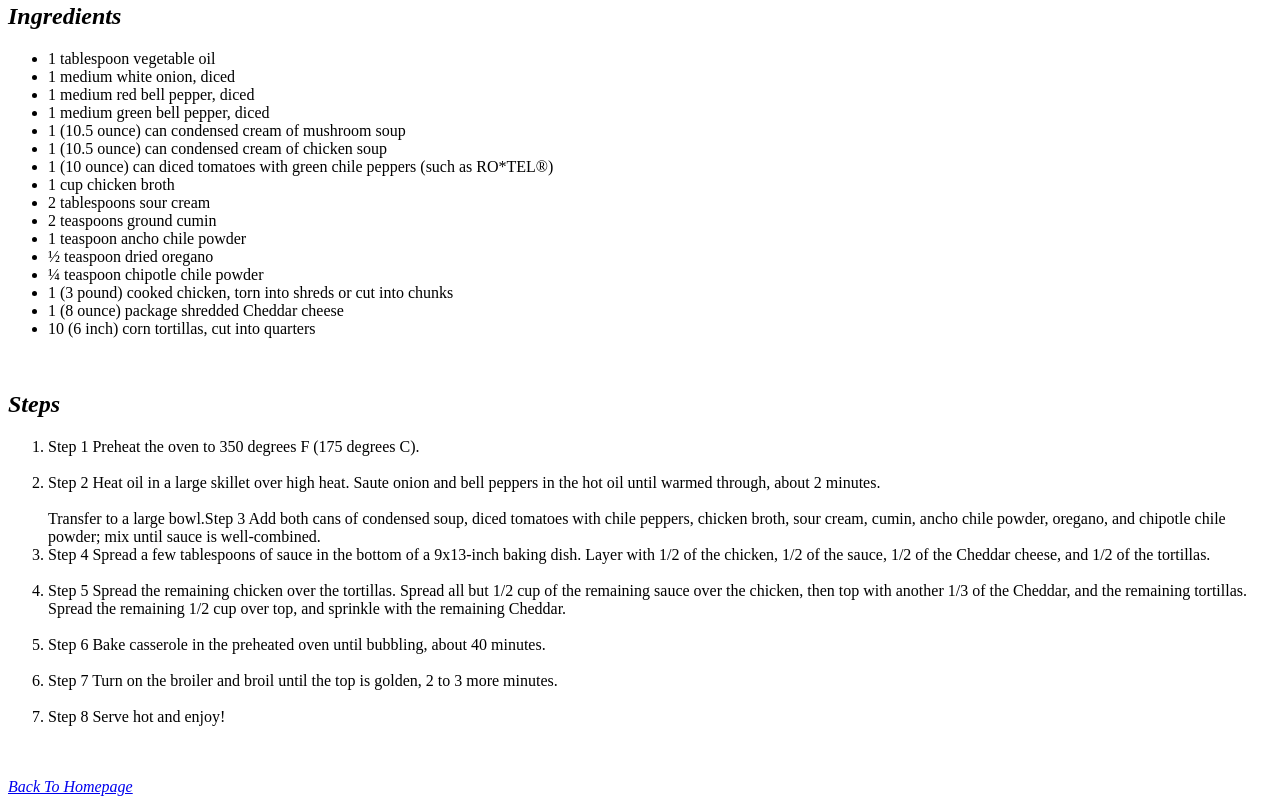
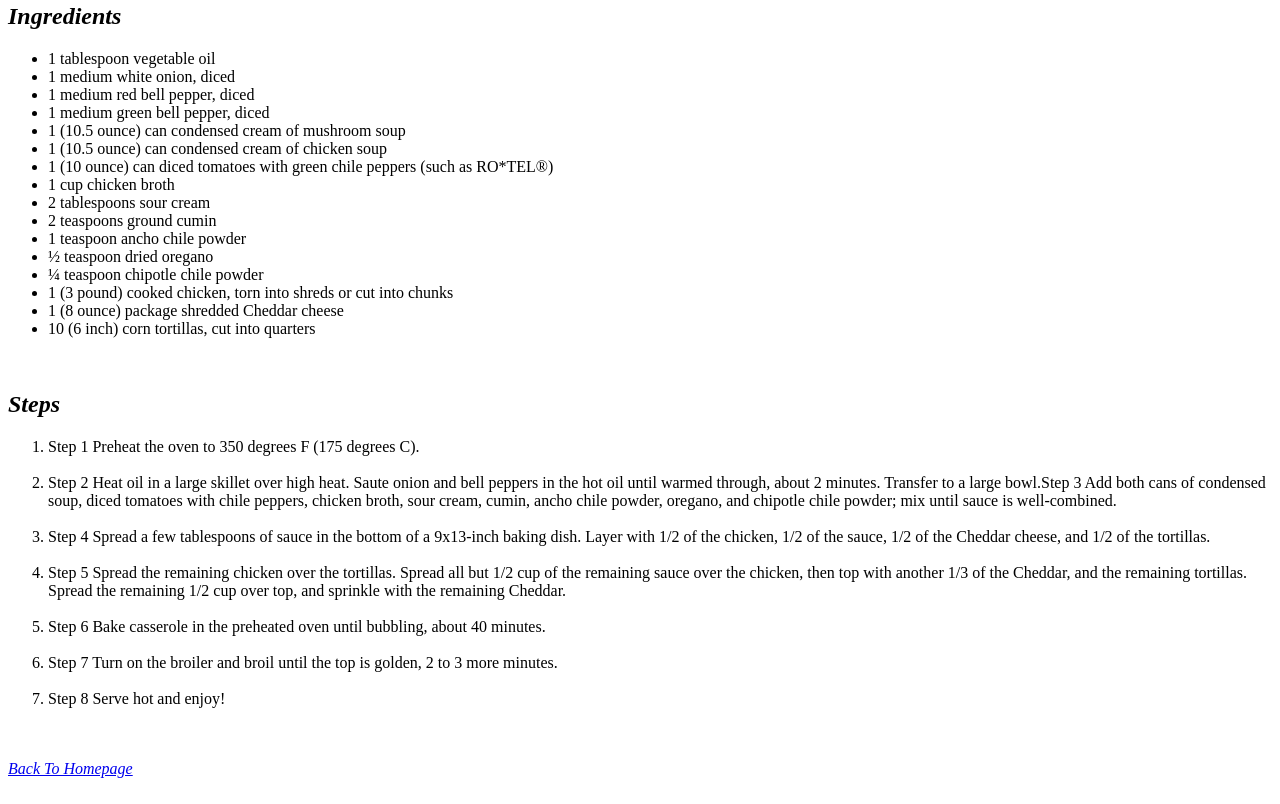
Before and after one commit to CodiNigh/odin-recipes, a plain HTML site: page recipes/king_ranch_chicken_casserole.html in a window 1280 px wide. Shown: the part 548-1352 px from the top of the page. Drawn offline with Linux system fonts and the light colour scheme.

```diff
--- a/recipes/king_ranch_chicken_casserole.html
+++ b/recipes/king_ranch_chicken_casserole.html
@@ -42,7 +42,7 @@
         <li>Step 1
             Preheat the oven to 350 degrees F (175 degrees C).</li><br>
         <li>Step 2
-            Heat oil in a large skillet over high heat. Saute onion and bell peppers in the hot oil until warmed through, about 2 minutes.</li><br>
+            Heat oil in a large skillet over high heat. Saute onion and bell peppers in the hot oil until warmed through, about 2 minutes.
             Transfer to a large bowl.Step 3
             Add both cans of condensed soup, diced tomatoes with chile peppers, chicken broth, sour cream, cumin, ancho chile powder,
             oregano, and chipotle chile powder; mix until sauce is well-combined.</li><br>
```
